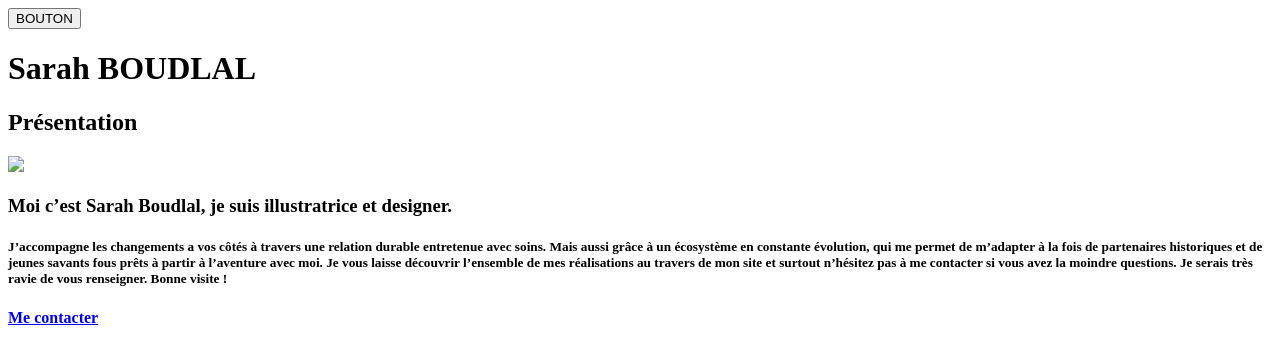
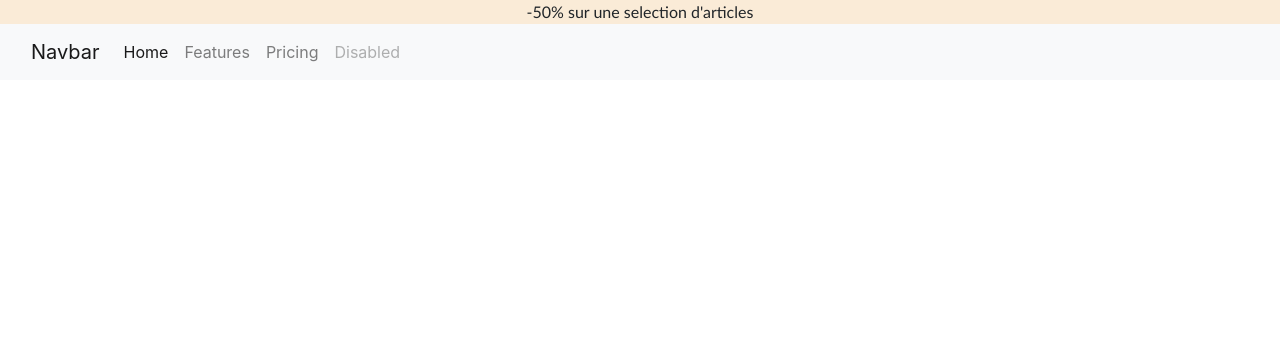
Before and after one commit to Sarah59650/webjs-boudlalsarah, a plain HTML site: page site sarah/htmlsite.html in a window 1280 px wide. Drawn offline with nearby package versions, Linux system fonts and the light colour scheme; files whose address does not match are found by name.

Commit message:
commit 3

```diff
--- a/site sarah/htmlsite.html
+++ b/site sarah/htmlsite.html
@@ -4,35 +4,44 @@
     <meta charset="UTF-8">
     <meta http-equiv="X-UA-Compatible" content="IE=edge">
     <meta name="viewport" content="width=device-width, initial-scale=1.0">
+    <link rel="stylesheet" href="https://cdn.jsdelivr.net/npm/bootstrap@4.6.2/dist/css/bootstrap.min.css" integrity="sha384-xOolHFLEh07PJGoPkLv1IbcEPTNtaed2xpHsD9ESMhqIYd0nLMwNLD69Npy4HI+N" crossorigin="anonymous">
     <link rel="stylesheet" href="style1.css">
     <title>SITE SARAH</title>
 </head>
 <body>
+  <div class="banner" data-v-40ec9c36="" data-v-b2ced52a="">-50% sur une selection d'articles </div>
 
-
-  <div id="mon-lien">
-    <button>BOUTON</button>
 </div>
   <script src="script.js"></script>
-</body>
-</html>
-<!doctype html>
-<html>
-    <head>
 
-    </head>
 
     <body>
     <!-- le contenu du site sera ici-->
-    <h1>Sarah BOUDLAL </h1>
-    <h2>Présentation</h2>
-    <img src='Moi-01.png'/>
-    <h3>Moi c’est Sarah Boudlal, je suis illustratrice et designer.</h3>
-        <h5>J’accompagne les changements a vos côtés à travers une relation durable entretenue avec soins. Mais aussi grâce à un écosystème en constante évolution, qui me permet de m’adapter à la fois de partenaires historiques et de jeunes savants fous prêts à partir à l’aventure avec moi.
-        Je vous laisse découvrir l’ensemble de mes réalisations au travers de mon site et surtout n’hésitez pas à me contacter si vous avez la moindre questions.
-        Je serais très ravie de vous renseigner. Bonne visite !</h5>
+    <nav class="navbar navbar-expand-lg navbar-light bg-light">
+      <div class="container-fluid">
+        <a class="navbar-brand" href="#">Navbar</a>
+        <button class="navbar-toggler" type="button" data-bs-toggle="collapse" data-bs-target="#navbarNav" aria-controls="navbarNav" aria-expanded="false" aria-label="Toggle navigation">
+          <span class="navbar-toggler-icon"></span>
+        </button>
+        <div class="collapse navbar-collapse" id="navbarNav">
+          <ul class="navbar-nav">
+            <li class="nav-item">
+              <a class="nav-link active" aria-current="page" href="#">Home</a>
+            </li>
+            <li class="nav-item">
+              <a class="nav-link" href="#">Features</a>
+            </li>
+            <li class="nav-item">
+              <a class="nav-link" href="#">Pricing</a>
+            </li>
+            <li class="nav-item">
+              <a class="nav-link disabled" href="#" tabindex="-1" aria-disabled="true">Disabled</a>
+            </li>
+          </ul>
+        </div>
+      </div>
+    </nav>
 
-    <a href='mailto:alisonvrcknck3@gmail.com'><h4>Me contacter</h4></a>
     </body>
 
     <!-- intégration jquery et javascript-->
--- a/site sarah/style1.css
+++ b/site sarah/style1.css
@@ -0,0 +1,5 @@
+.banner{
+background-color: antiquewhite;
+font-family: 'Gill Sans', 'Gill Sans MT', Calibri, 'Trebuchet MS', sans-serif;
+text-align: center;
+}
```
